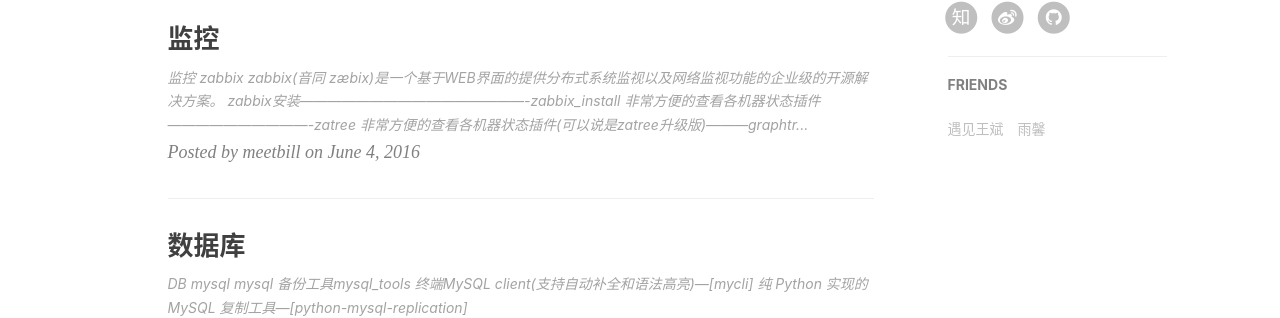
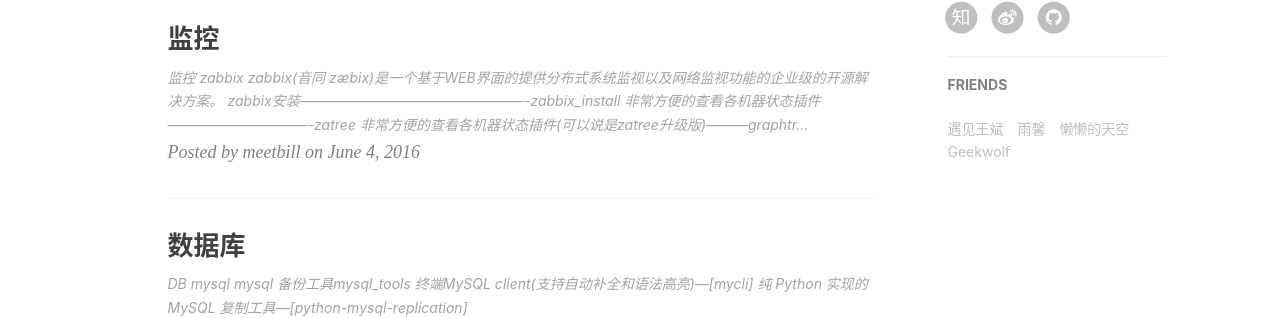
Before and after one commit to meetbill/meetbill.github.io, a Jekyll site: the page built from index.html, in a window 1280 px wide. Shown: the part 812-1130 px from the top of the page. Built offline with Jekyll 4.4.1, drawn with Linux system fonts in a browser that asks for light colours; nearby versions of some CDN libraries; the list of posts is cut into pages by our own code; comment, search, counter and statistics services are not loaded.

Commit message:
update:友情链接

```diff
--- a/_config.yml
+++ b/_config.yml
@@ -88,5 +88,13 @@
     {
         title: "雨馨",
         href: "http://feng139967.github.io/"
+    },
+    {
+        title: "懒懒的天空",
+        href: "https://note.gitcloud.cc/blog/bluetom520"
+    },
+    {
+        title: "Geekwolf",
+        href: "http://www.simlinux.com/"
     }
 ]
```
